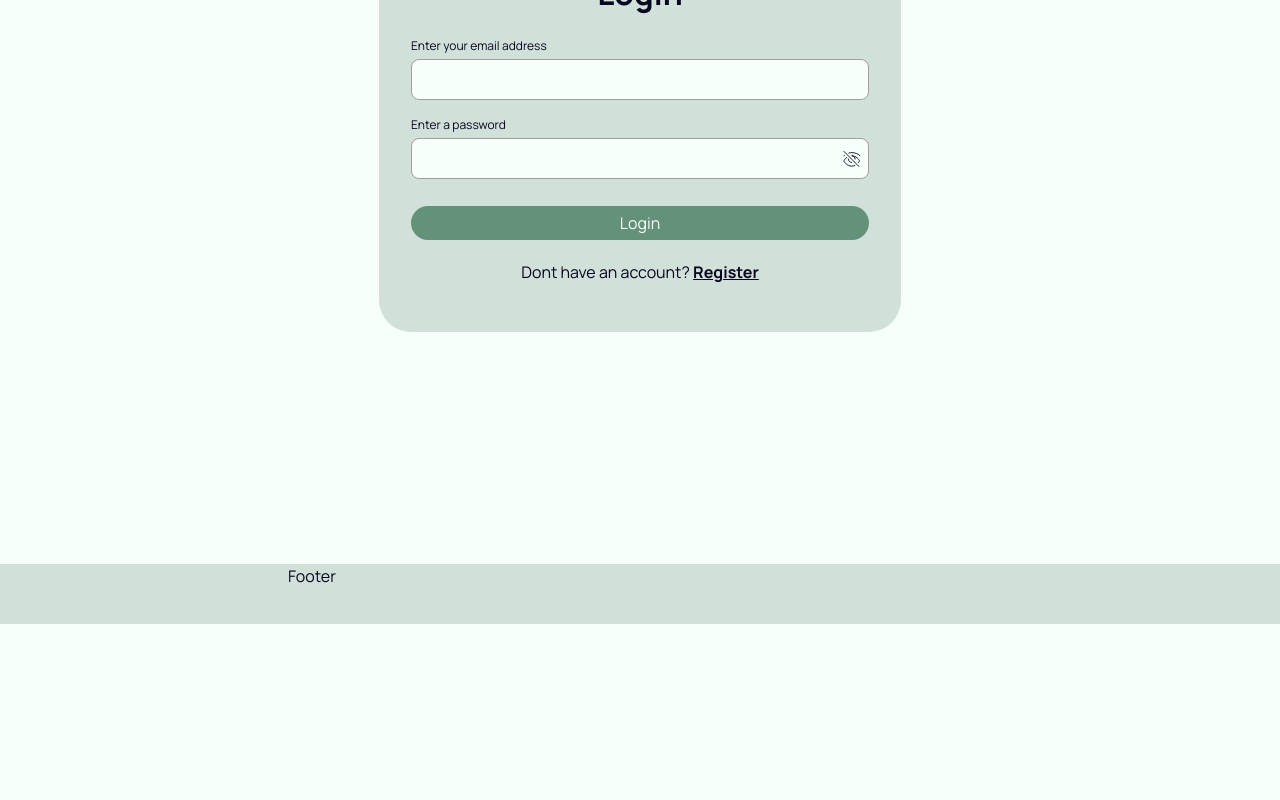
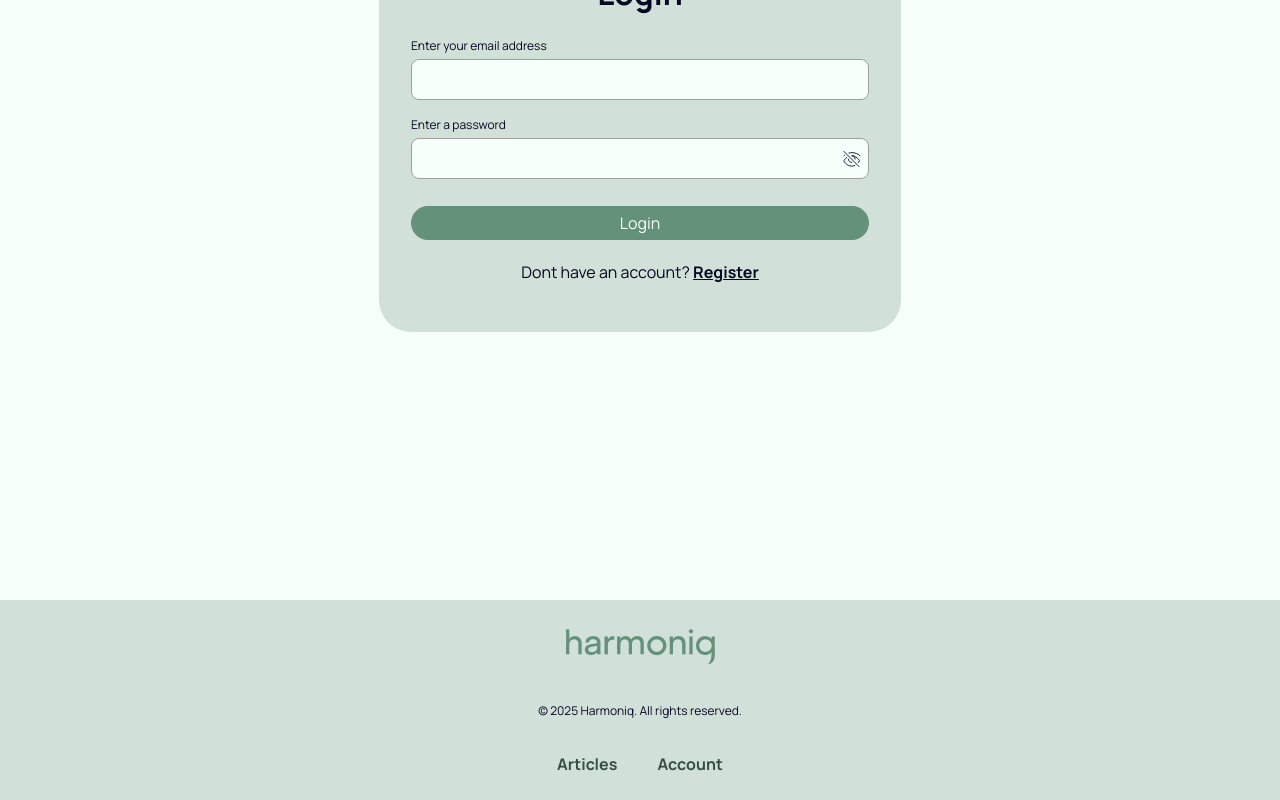
Before and after one commit to serhiilukianenkodev/harmoniq_app, a React (Vite) app: page /login in a window 1280 px wide. Shown: the part 387-1187 px from the top of the page. Before the commit the page ends 1011 px from the top, so only its background shows below. Built offline with nearby package versions, Linux system fonts and the light colour scheme.

Commit message:
fix bugs

```diff
--- a/src/components/Footer/Footer.jsx
+++ b/src/components/Footer/Footer.jsx
@@ -1,9 +1,57 @@
+import { useState } from 'react';
+import css from './Footer.module.css';
 import Container from '../Container/Container.jsx';
-import css from './Footer.module.css';
+import { Link } from 'react-router-dom';
+import { useSelector } from 'react-redux';
+import ModalErrorSave from '../ModalErrorSave/ModalErrorSave.jsx';
+
 const Footer = () => {
+  const isLoggedIn = useSelector(state => state.auth.isLoggedIn);
+  const [showModal, setShowModal] = useState(false);
+
+  const handleAccountClick = e => {
+    if (!isLoggedIn) {
+      e.preventDefault();
+      setShowModal(true);
+    }
+  };
+
   return (
     <footer className={css.footer}>
-      <Container>Footer</Container>
+      <Container>
+        <div className={css.inner}>
+          <Link to="/">
+            <img src="/logo.png" alt="harmoniq logo" className={css.icon} />
+          </Link>
+          <p className={css.copy}>
+            &copy; {new Date().getFullYear()} Harmoniq. All rights reserved.
+          </p>
+
+          <nav>
+            <ul className={css.navList}>
+              <li>
+                <Link to="/articles" className={css.navLink}>
+                  Articles
+                </Link>
+              </li>
+              <li>
+                <Link
+                  to={isLoggedIn ? '/profile' : '#'}
+                  className={css.navLink}
+                  onClick={handleAccountClick}
+                >
+                  Account
+                </Link>
+              </li>
+            </ul>
+          </nav>
+        </div>
+
+        <ModalErrorSave
+          isOpen={showModal}
+          onClose={() => setShowModal(false)}
+        />
+      </Container>
     </footer>
   );
 };
--- a/src/components/Footer/Footer.module.css
+++ b/src/components/Footer/Footer.module.css
@@ -1,4 +1,72 @@
 .footer {
   background-color: var(--color-light-green);
+  padding: 24px;
+  margin-top: 36px;
   min-height: 60px;
 }
+
+.inner {
+  display: flex;
+  flex-direction: column;
+  align-items: center;
+  gap: 32px;
+  justify-content: space-between;
+}
+
+.logo {
+  display: flex;
+  justify-content: center;
+  align-items: center;
+}
+
+.icon {
+  width: 165px;
+  height: 46px;
+}
+
+.navList {
+  list-style: none;
+  padding: 0;
+  margin: 0;
+  display: flex;
+  flex-direction: column;
+  gap: 32px;
+  align-items: center;
+}
+
+.navLink {
+  text-decoration: none;
+  color: var(--color-darker-green);
+  font-weight: 700;
+  padding: 4px;
+}
+
+.navLink:hover {
+  color: var(--color-dark-green);
+}
+
+.copy {
+  font-size: 12px;
+  text-align: center;
+  color: var(--black);
+}
+
+/* Tablet */
+@media screen and (min-width: 768px) {
+  .navList {
+    flex-direction: row;
+  }
+}
+
+/* Desktop */
+@media screen and (min-width: 1440px) {
+  .inner {
+    flex-direction: row;
+    align-items: center;
+    justify-content: space-between;
+  }
+
+  .copy {
+    text-align: right;
+  }
+}
```
